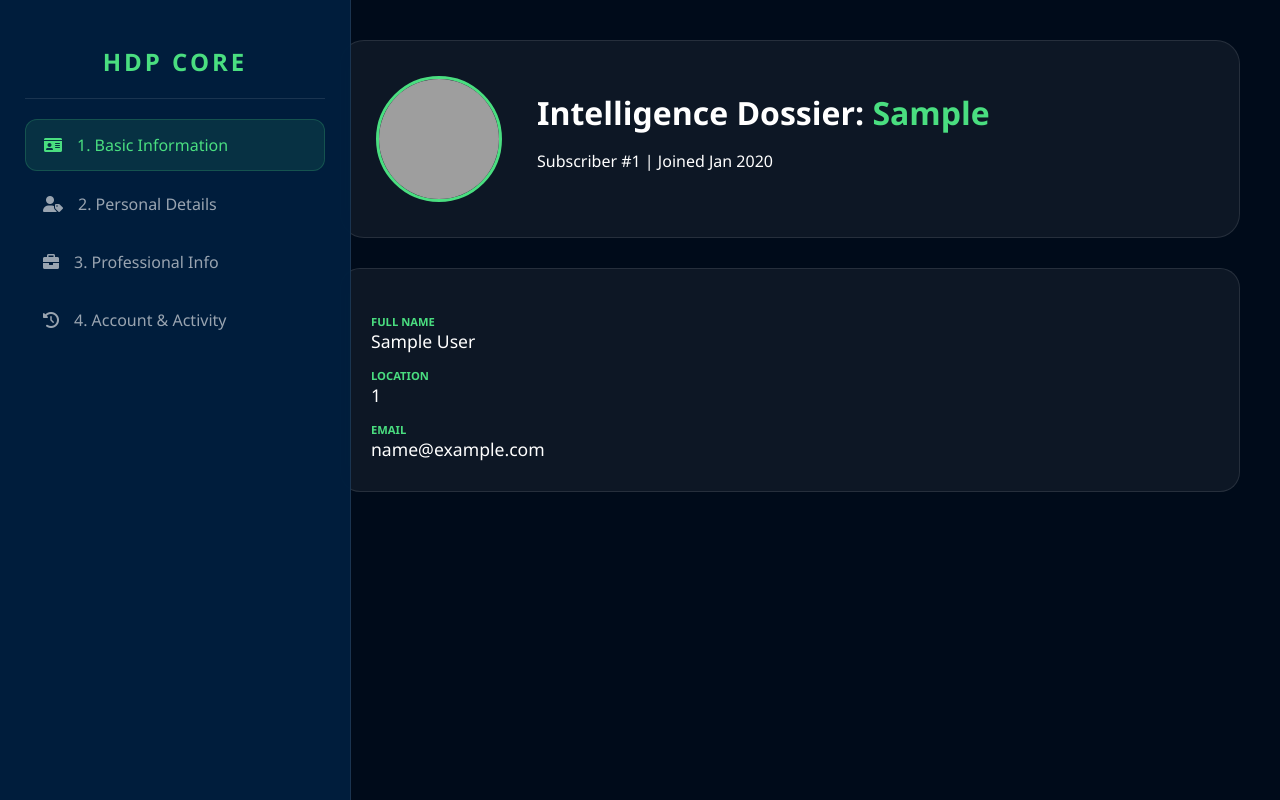
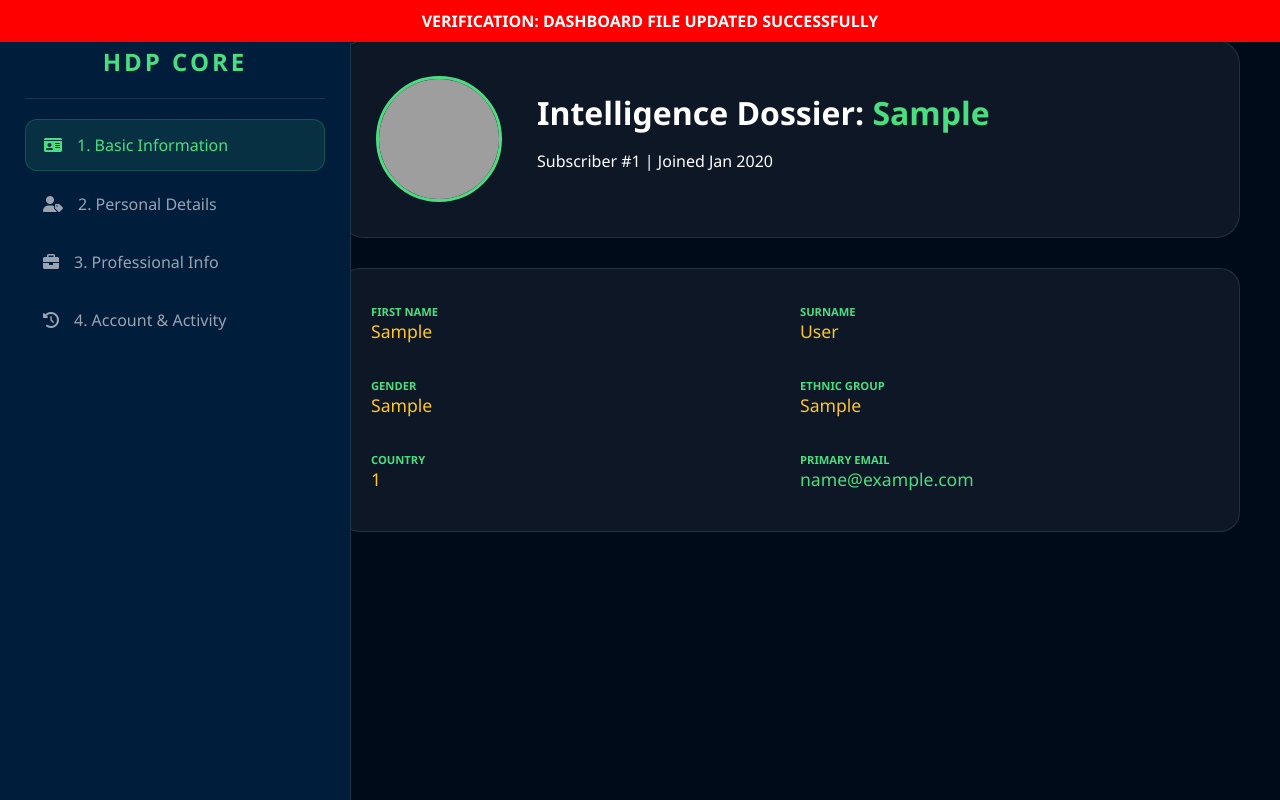
Before and after one commit to bdphomedata/holisticdatapro-website, a PHP site: page /dashboard.php in a window 1280 px wide. Run offline with PHP 8.4, Linux system fonts and the light colour scheme; the visitor is signed in with stand-in values (Sample User, id 1); tables that the repository leaves empty or names only in its code hold one stand-in row (values such as "Sample post"); some libraries are stand-ins or nearby versions; grey boxes are pictures that could not be loaded.

Commit message:
Update dashboard.php

```diff
--- a/dashboard.php
+++ b/dashboard.php
@@ -31,13 +31,11 @@ try {
         $createdDate  = $subscriber['CreatedDate'];
 
         // 2. PROVISIONING & DATA RETRIEVAL LOGIC
-        // Check if extended profile exists
         $checkStmt = $conn->prepare("SELECT Bio, JobTitle FROM Subscriber_Personal WHERE SubscriberID = ?");
         $checkStmt->execute([$subscriberID]);
         $personal = $checkStmt->fetch(PDO::FETCH_ASSOC);
 
         if (!$personal) {
-            // First time login: Insert rows into all related tables
             $conn->beginTransaction();
             try {
                 $conn->prepare("INSERT INTO Subscriber_Personal (SubscriberID, Bio, JobTitle) VALUES (?, 'New Dossier', 'Developer')")->execute([$subscriberID]);
@@ -50,7 +48,6 @@ try {
                 error_log("Provisioning Failed: " . $e->getMessage());
             }
         } else {
-            // Existing user: Fetch their specific details
             $bio = $personal['Bio'];
             $jobTitle = $personal['JobTitle'];
 
@@ -59,7 +56,6 @@ try {
             $prof = $profStmt->fetch(PDO::FETCH_ASSOC);
             $skills = $prof['Skills'] ?? $skills;
 
-            // Update last login activity
             $conn->prepare("UPDATE Subscriber_Account_Status SET LastLogin = CURRENT_TIMESTAMP WHERE SubscriberID = ?")->execute([$subscriberID]);
         }
     }
@@ -84,27 +80,39 @@ try {
         }
         body { margin: 0; font-family: 'Segoe UI', sans-serif; background: #000b1a; color: white; display: flex; min-height: 100vh; }
 
-        /* SIDEBAR */
         .sidebar { width: 300px; background: rgba(0, 31, 63, 0.95); backdrop-filter: blur(20px); border-right: 1px solid var(--glass-border); padding: 25px; position: fixed; height: 100vh; z-index: 1000; }
         .sidebar h2 { color: var(--brand-green); text-align: center; letter-spacing: 3px; border-bottom: 1px solid var(--glass-border); padding-bottom: 20px; }
         .nav-item { padding: 14px 18px; color: rgba(255,255,255,0.6); text-decoration: none; display: flex; align-items: center; gap: 15px; border-radius: 12px; margin-bottom: 8px; cursor: pointer; transition: 0.3s; }
         .nav-item.active, .nav-item:hover { background: rgba(74, 222, 128, 0.1); color: var(--brand-green); border: 1px solid rgba(74, 222, 128, 0.2); }
 
-        /* MAIN CONTENT */
         .main-panel { flex: 1; margin-left: 300px; padding: 40px; }
         .content-section { display: none; animation: fadeIn 0.3s ease-in; }
         .content-section.active { display: block; }
         @keyframes fadeIn { from { opacity: 0; transform: translateY(10px); } to { opacity: 1; transform: translateY(0); } }
 
-        /* CARDS */
         .profile-hero { background: var(--glass-bg); border: 1px solid var(--glass-border); border-radius: 24px; padding: 35px; display: flex; align-items: center; gap: 35px; margin-bottom: 30px; }
         .profile-img { width: 120px; height: 120px; border-radius: 50%; border: 3px solid var(--brand-green); }
-        .data-card { background: var(--glass-bg); border: 1px solid var(--glass-border); padding: 30px; border-radius: 20px; }
-        .label { color: var(--brand-green); font-size: 0.7rem; font-weight: 800; text-transform: uppercase; display: block; margin-top: 15px; }
-        .value { font-size: 1.1rem; color: #fff; display: block; }
+
+        /* DATA CARD GRID SYSTEM */
+        .data-card {
+            background: var(--glass-bg);
+            border: 1px solid var(--glass-border);
+            padding: 30px;
+            border-radius: 20px;
+            display: grid;
+            grid-template-columns: 1fr 1fr;
+            gap: 20px;
+        }
+        .label { color: var(--brand-green); font-size: 0.7rem; font-weight: 800; text-transform: uppercase; display: block; margin-top: 5px; }
+        .value { font-size: 1.1rem; color: #fff; display: block; margin-bottom: 10px; }
+        .full-width { grid-column: span 2; }
     </style>
 </head>
 <body>
+
+    <div style="position: fixed; top: 0; left: 0; width: 100%; background: red; color: white; text-align: center; padding: 10px; font-weight: bold; z-index: 9999;">
+        VERIFICATION: DASHBOARD FILE UPDATED SUCCESSFULLY
+    </div>
 
     <div class="sidebar">
         <h2>HDP CORE</h2>
@@ -118,35 +126,50 @@ try {
         <div class="profile-hero">
             <img src="assets/images/default-avatar.png" class="profile-img">
             <div>
-                <h1 style="margin: 0;">Intelligence Dossier: <span style="color: var(--brand-green);"><?php echo $firstName; ?></span></h1>
+                <h1 style="margin: 0;">Intelligence Dossier: <span style="color: var(--brand-green);"><?php echo htmlspecialchars($firstName); ?></span></h1>
                 <p>Subscriber #<?php echo $subscriberID; ?> | Joined <?php echo date('M Y', strtotime($createdDate)); ?></p>
             </div>
         </div>
 
         <div id="sec-basic" class="content-section active">
             <div class="data-card">
-                <span class="label">Full Name</span>
-                <span class="value"><?php echo "$firstName $surname"; ?></span>
-                <span class="label">Location</span>
-                <span class="value"><?php echo $country; ?></span>
-                <span class="label">Email</span>
-                <span class="value"><?php echo $userEmail; ?></span>
+                <div>
+                    <span class="label">First Name</span>
+                    <span class="value" style="color: #ffc629;"><?php echo htmlspecialchars($firstName); ?></span>
+                </div>
+                <div>
+                    <span class="label">Surname</span>
+                    <span class="value" style="color: #ffc629;"><?php echo htmlspecialchars($surname); ?></span>
+                </div>
+                <div>
+                    <span class="label">Gender</span>
+                    <span class="value" style="color: #ffc629;"><?php echo htmlspecialchars($gender ?: 'Not Specified'); ?></span>
+                </div>
+                <div>
+                    <span class="label">Ethnic Group</span>
+                    <span class="value" style="color: #ffc629;"><?php echo htmlspecialchars($ethnicGroup ?: 'Not Specified'); ?></span>
+                </div>
+                <div>
+                    <span class="label">Country</span>
+                    <span class="value" style="color: #ffc629;"><?php echo htmlspecialchars($country); ?></span>
+                </div>
+                <div>
+                    <span class="label">Primary Email</span>
+                    <span class="value" style="color: var(--brand-green);"><?php echo htmlspecialchars($userEmail); ?></span>
+                </div>
             </div>
         </div>
 
         <div id="sec-personal" class="content-section">
             <div class="data-card">
-                <span class="label">Job Title</span>
-                <span class="value"><?php echo htmlspecialchars($jobTitle); ?></span>
-                <span class="label">Bio</span>
-                <p class="value"><?php echo htmlspecialchars($bio); ?></p>
-            </div>
-        </div>
-
-        <div id="sec-pro" class="content-section">
-            <div class="data-card">
-                <span class="label">Technical Stack</span>
-                <span class="value"><?php echo htmlspecialchars($skills); ?></span>
+                <div class="full-width">
+                    <span class="label">Job Title</span>
+                    <span class="value"><?php echo htmlspecialchars($jobTitle); ?></span>
+                </div>
+                <div class="full-width">
+                    <span class="label">Bio</span>
+                    <p class="value"><?php echo htmlspecialchars($bio); ?></p>
+                </div>
             </div>
         </div>
     </main>
@@ -156,7 +179,6 @@ try {
         link.addEventListener('click', function() {
             document.querySelectorAll('.nav-item').forEach(nav => nav.classList.remove('active'));
             document.querySelectorAll('.content-section').forEach(sec => sec.classList.remove('active'));
-
             this.classList.add('active');
             document.getElementById(this.getAttribute('data-target')).classList.add('active');
         });
```
